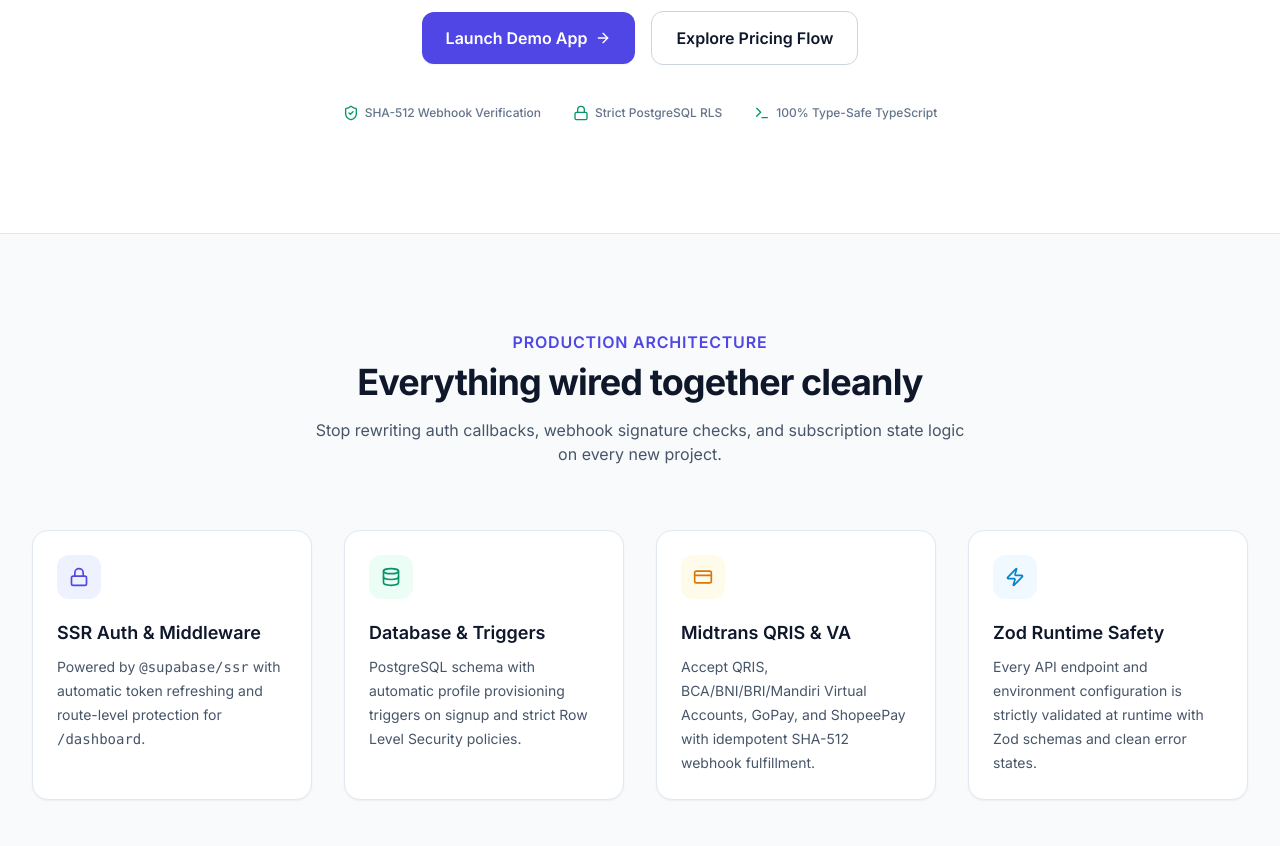
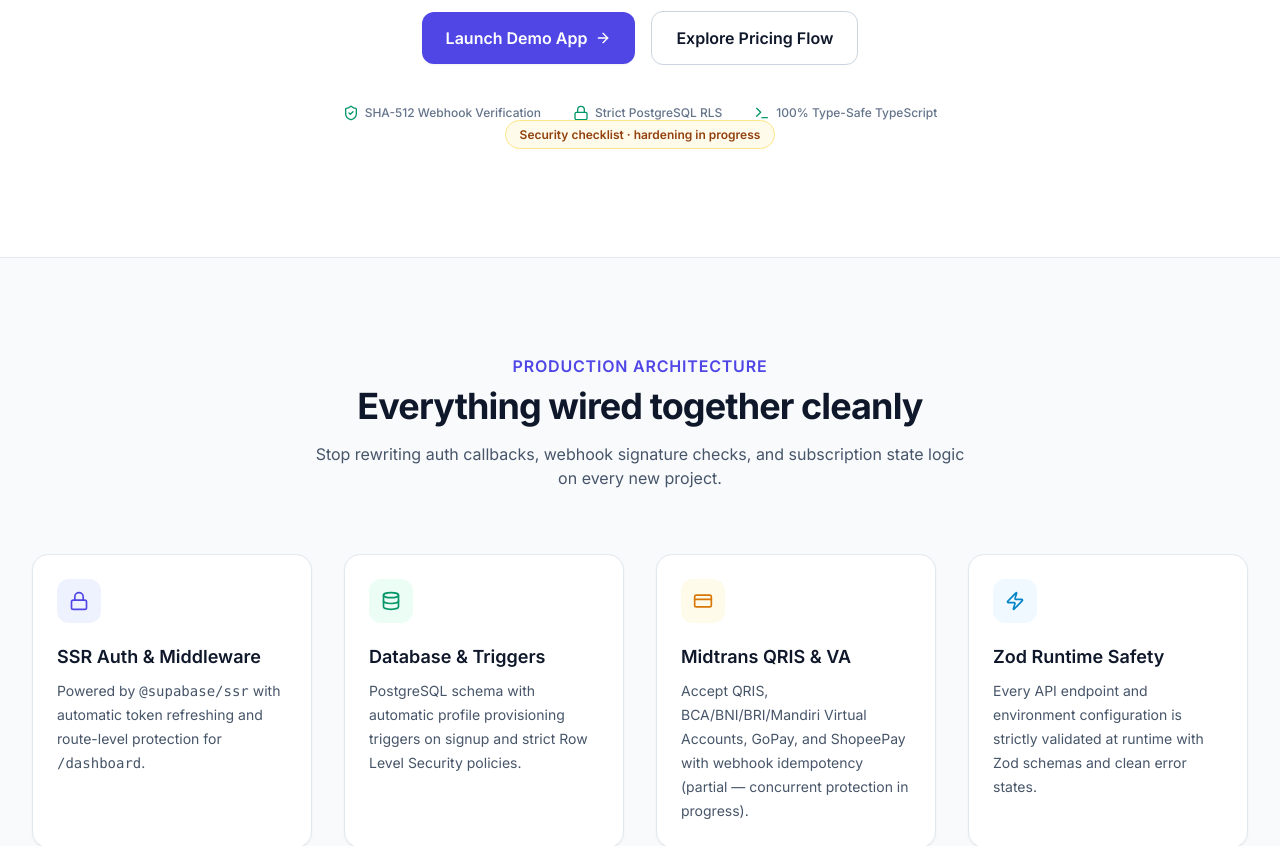
Before and after one commit to Bagaas-ind/Saas-starter-midtrans, a Next.js app: page / in a window 1280 px wide. Shown: the part 500-1346 px from the top of the page. Built offline with nearby package versions, Linux system fonts and the light colour scheme; no server answers; the database is empty.

Commit message:
docs(ui): clarify webhook hardening status

```diff
--- a/src/app/page.tsx
+++ b/src/app/page.tsx
@@ -218,6 +218,14 @@ export default async function LandingPage() {
                   <span>100% Type-Safe TypeScript</span>
                 </div>
               </div>
+              <a
+                href="https://github.com/Bagaas-ind/Saas-starter-midtrans#-checklist-sebelum-produksi"
+                target="_blank"
+                rel="noreferrer"
+                className="rounded-full border border-amber-200 bg-amber-50 px-3.5 py-1.5 text-xs font-semibold text-amber-800 transition hover:bg-amber-100"
+              >
+                Security checklist · hardening in progress
+              </a>
             </div>
           </div>
         </section>
@@ -275,7 +283,7 @@ export default async function LandingPage() {
                 </h3>
                 <p className="mt-2 text-sm leading-6 text-slate-600">
                   Accept QRIS, BCA/BNI/BRI/Mandiri Virtual Accounts, GoPay, and
-                  ShopeePay with idempotent SHA-512 webhook fulfillment.
+                  ShopeePay with webhook idempotency (partial — concurrent protection in progress).
                 </p>
               </div>
 
@@ -315,7 +323,7 @@ export default async function LandingPage() {
 2. Server creates order -> Inserts 'pending' row in Supabase transactions table
 3. Midtrans Snap Popup  -> User pays via QRIS / Virtual Account / E-Wallet
 4. Midtrans Webhook     -> Verifies SHA-512(order_id + status_code + gross_amount + server_key)
-5. Atomic Fulfillment   -> Marks transaction 'paid' & upgrades profiles.plan_tier`}
+5. Atomic Fulfillment (in progress) -> Database RPC updates transaction & plan together`}
               </pre>
             </div>
           </div>
```
